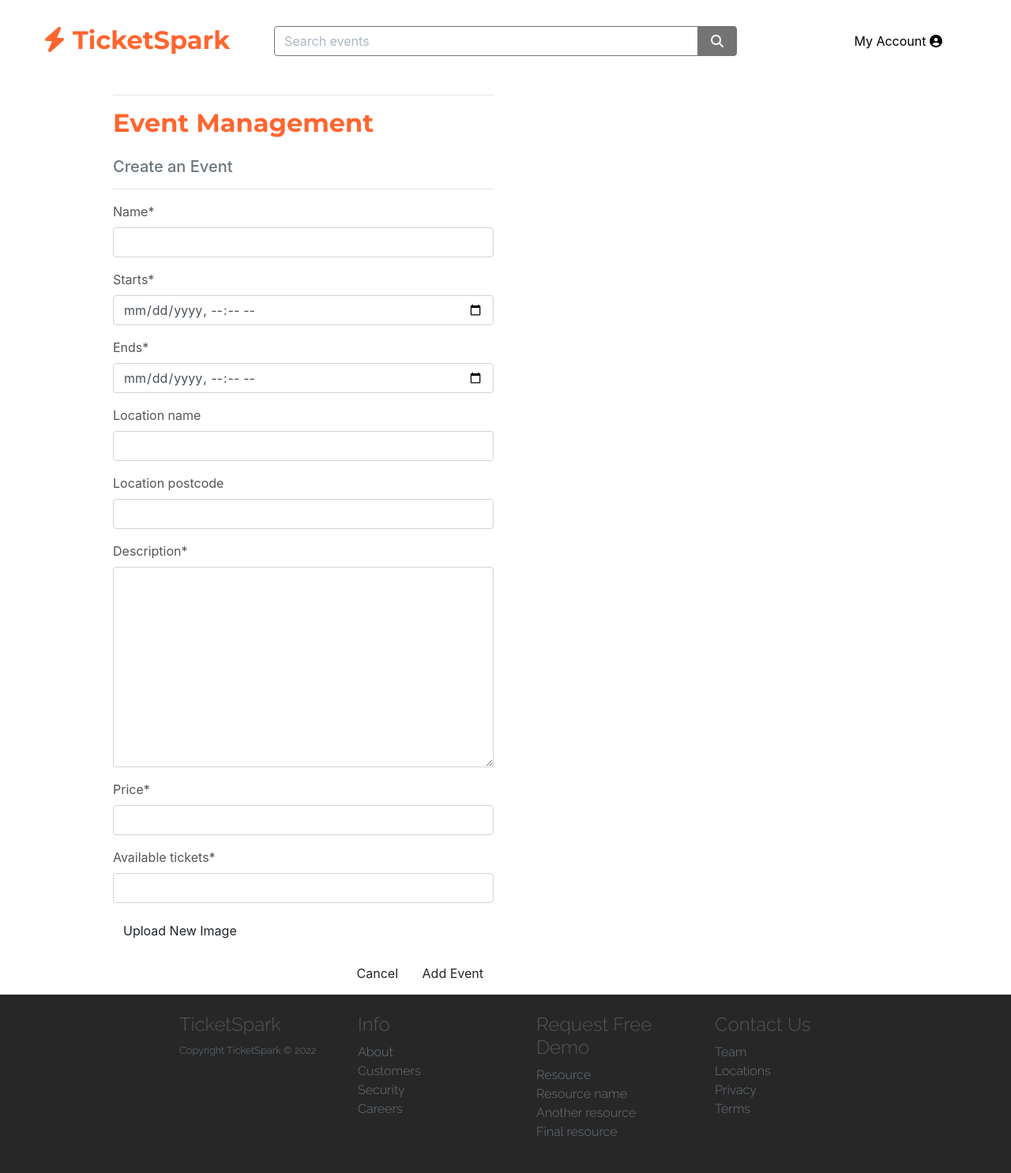
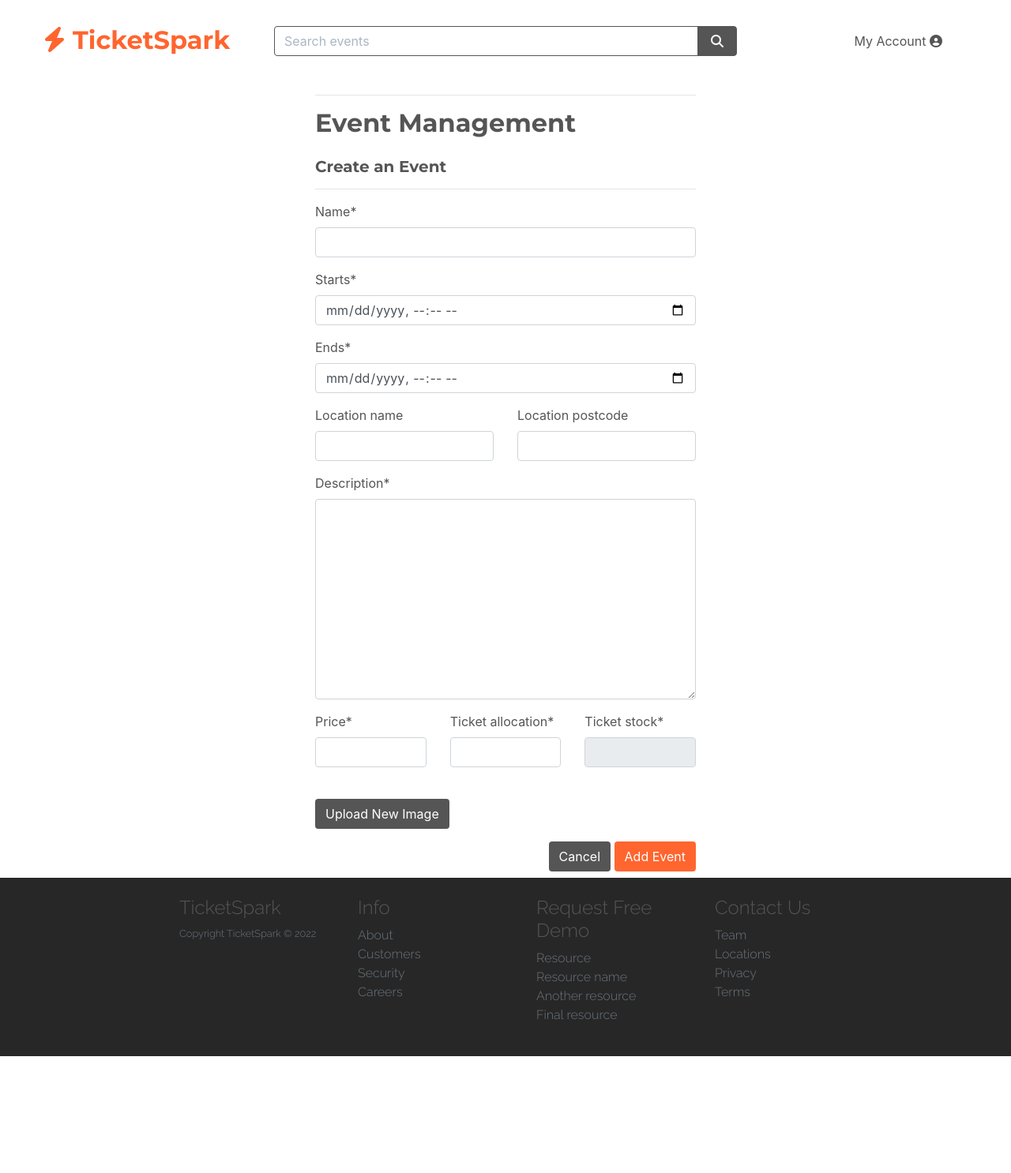
Before and after one commit to Code-Institute-Submissions/winterheartlee-ticket_admission_SepResub, a Django app: page /events/add/ in a window 1280 px wide. Shown: the whole page at 79% size. After the commit the page ends 1338 px from the top, so only its background shows below. Run offline with Django 3.2, Linux system fonts and the light colour scheme; the visitor is signed in with stand-in values (Sample User, id 1); parts of the project's set-up code (start-up, migrations or seed data) failed here and were passed over; some libraries are stand-ins or nearby versions.

Commit message:
add and edit event forms css improved

```diff
--- a/events/admin.py
+++ b/events/admin.py
@@ -1,7 +1,7 @@
 from django.contrib import admin
 from .models import Event
 
-# Register your models here.
+
 class EventAdmin(admin.ModelAdmin):
     list_display = (
         'name',
--- a/events/forms.py
+++ b/events/forms.py
@@ -10,8 +10,10 @@ class EventForm(forms.ModelForm):
         fields = '__all__'
 
     image = forms.ImageField(label='Image', required=False, widget=CustomClearableFileInput)
+    # using attrs to send type:datetime-local for HTML5 datetime picker
     starts = forms.DateTimeField(widget=forms.TextInput(attrs={'type': 'datetime-local'}))
     ends = forms.DateTimeField(widget=forms.TextInput(attrs={'type': 'datetime-local'}))
+    ticket_stock = forms.IntegerField(widget=forms.TextInput(attrs={"readonly": "readonly"}))
 
     def __init__(self, *args, **kwargs):
         super().__init__(*args, **kwargs)
--- a/events/models.py
+++ b/events/models.py
@@ -10,7 +10,8 @@ class Event(models.Model):
     location_postcode = models.CharField(max_length=8, null=True, blank=True)
     description = models.TextField()
     price = models.DecimalField(max_digits=6, decimal_places=2)
-    available_tickets = models.IntegerField()
+    ticket_allocation = models.IntegerField()
+    ticket_stock = models.IntegerField(blank=True)
     image = models.ImageField(null=True, blank=True)
 
     def __str__(self):
--- a/events/templates/events/add_event.html
+++ b/events/templates/events/add_event.html
@@ -2,31 +2,55 @@
 {% load static %}
 
 {% block content %}
-    <div class="overlay"></div>
     <div class="container">
-        <div class="row">
-            <div class="col-12 col-md-6">
+        <div class="row justify-content-center">
+            <div class="col-sm-12 col-md-12 col-lg-6">
                 <hr>
-                <h2 class="logo-font mb-4">Event Management</h2>
-                <h5 class="text-muted">Create an Event</h5>
+                <h2 class="logo-font text-grey mb-4">Event Management</h2>
+                <h5 class="logo-font text-grey">Create an Event</h5>
                 <hr>
             </div>
         </div>
-        <div class="row">
-            <div class="col-12 col-md-6">
+        <div class="row justify-content-center">
+            <div class="col-sm-12 col-md-12 col-lg-6">
                 <!-- enctype needed to submit image file -->
                 <form method="POST" action="{% url 'add_event' %}" class="form mb-2" enctype="multipart/form-data">
                     {% csrf_token %}
-                    {% for field in form %}
-                        {% if field.name != 'image' %}
-                            {{ field | as_crispy_field }}
-                        {% else %}
-                            {{ field }}
-                        {% endif %}
-                    {% endfor %}
+                    {{ form.name | as_crispy_field }}
+                    <div class="row">
+                        <div class="col">
+                            {{ form.starts | as_crispy_field }}
+                        </div>
+                        <div class="col">
+                            {{ form.ends | as_crispy_field }}
+                        </div>
+                    </div>
+                    <div class="row">
+                        <div class="col">
+                            {{ form.location_name | as_crispy_field }}
+                        </div>
+                        <div class="col">
+                            {{ form.location_postcode | as_crispy_field }}
+                        </div>
+                    </div>
+                    {{ form.description | as_crispy_field }}
+                    <div class="row">
+                        <div class="col">
+                            {{ form.price | as_crispy_field }}
+                        </div>
+                        <div class="col">
+                            {{ form.ticket_allocation | as_crispy_field }}
+                        </div>
+                        <div class="col">
+                            {{ form.ticket_stock | as_crispy_field }}
+                        </div>
+                    </div>
+                    <div class="mt-4">
+                        {{ form.image }}
+                    </div>
                     <div class="text-right">
-                        <a class="btn btn-outline-black rounded-0" href="{% url 'events' %}">Cancel</a>
-                        <button class="btn btn-black rounded-0" type="submit">Add Event</button>
+                        <a class="btn btn-grey rounded-3" href="{% url 'events' %}">Cancel</a>
+                        <button class="btn btn-orange rounded-3" type="submit">Add Event</button>
                     </div>
                 </form>
             </div>
--- a/events/templates/events/custom_widget_templates/custom_clearable_file_input.html
+++ b/events/templates/events/custom_widget_templates/custom_clearable_file_input.html
@@ -11,7 +11,7 @@
     {% endif %}<br>
     {{ widget.input_text }}
 {% endif %}
-<span class="btn btn-black rounded-0 btn-file">
+<span class="btn btn-grey rounded-3 btn-file">
     Upload New Image <input id="new-image" type="{{ widget.type }}" name="{{ widget.name }}"{% include "django/forms/widgets/attrs.html" %}>
 </span>
 <strong><p class="text-danger" id="filename"></p></strong>
--- a/events/templates/events/events.html
+++ b/events/templates/events/events.html
@@ -7,7 +7,7 @@
     <div class="container-fluid">
         <div class="row">
             <div class="col text-center mt-3">
-                <h2 class="logo-font">My Events</h2>
+                <h2 class="logo-font text-grey">My Events</h2>
                 <hr class="w-50 mb-1">
             </div>
         </div>
--- a/home/templates/home/index.html
+++ b/home/templates/home/index.html
@@ -9,12 +9,12 @@
     <!-- Tab links -->
     <div class="container container-100vh mt-5">
       <div class="tab text-center">
-        <button class="tablinks" onclick="openTab(event, 'Register')" id="defaultOpen"><strong>Register</strong></button>
+        <button class="tablinks" onclick="openTab(event, 'Welcome')" id="defaultOpen"><strong>Welcome</strong></button>
         <button class="tablinks" onclick="openTab(event, 'Features')"><strong>Features</strong></button>
         <button class="tablinks" onclick="openTab(event, 'Pricing')"><strong>Pricing</strong></button>
       </div>
       <!-- Tab content -->
-      <div id="Register" class="tabcontent row ">
+      <div id="Welcome" class="tabcontent row ">
         <div class="col-7 col-md-6 my-auto centered-element">
           <h1 class="display-4 callout-text">
             Sell your tickets with low fees and instant payment
--- a/static/css/base.css
+++ b/static/css/base.css
@@ -8,8 +8,6 @@ html {
 body {
     color: #555;
 }
-
-.full-height {}
 
 /* Makes Font Awesome icons consistent size and position (from Bulma) */
 .icon {
@@ -101,7 +99,17 @@ body {
 }
 
 .btn-grey {
-    background: #747474;
+    background: #555;
+    color: white;
+}
+
+.btn-black {
+    background: rgb(0, 0, 0);
+    color: white;
+}
+
+.btn-orange {
+    background: #FF652F;
     color: white;
 }
 
@@ -119,8 +127,12 @@ body {
     color: #000 !important;
 }
 
+.text-grey {
+    color: #555;
+}
+
 .border-grey {
-    border: 1px solid #747474 !important;
+    border: 1px solid #555 !important;
 }
 
 .footer-box {
@@ -132,6 +144,15 @@ body {
     width: 100%;
     height: 30vh;
     object-fit: cover;
+    border-style: solid;
+    border-width: 1px;
+    border-color: #555;
+}
+
+.buy-ticket-card {
+
+    background-color: #555;
+
 }
 
 .bag-image {
--- a/templates/base.html
+++ b/templates/base.html
@@ -77,8 +77,8 @@
                         <ul class="navbar-nav ml-auto mr-0 ">
                             {% if request.user.is_authenticated %}
                             <li class="nav-item list-inline-item dropdown">
-                                <a class="nav-link text-black ml-4 " href="#" id="my-account" data-toggle="dropdown" aria-haspopup="true" aria-expanded="false">
-                                    My Account <i class="fas fa-user-circle"></i>
+                                <a class="nav-link ml-4" href="#" id="my-account" data-toggle="dropdown" aria-haspopup="true" aria-expanded="false">
+                                    <span class="text-grey">My Account </span><i class="fas fa-user-circle text-grey"></i>
                                 </a>
                                 <div class="dropdown-menu border-0" aria-labelledby="user-options">
                                     <a href="{% url 'profile' %}" class="dropdown-item">Profile</a>
@@ -89,7 +89,7 @@
                             </li>
                             {% else %}
                             <li class="nav-item">
-                                <a class="nav-link text-black ml-4" href="{% url 'account_login' %}" id="login-link">
+                                <a class="nav-link text-grey ml-4" href="{% url 'account_login' %}" id="login-link">
                                     Login <i class="fas fa-user-circle"></i>
                                 </a>
                             </li>
@@ -116,17 +116,17 @@
         <div class="row d-block d-lg-none">
             <li class="list-inline-item" >
                 <a href="{% url 'home' %}" class="nav-link">
-                    <h5 class="logo-font my-2 ml-2"><i class="fa-solid fa-bolt"> </i> TicketSpark</h5>
+                    <h4 class="logo-font my-2 ml-2"><i class="fa-solid fa-bolt"> </i> TicketSpark</h4>
                 </a>
             </li>
             <li class="list-inline-item" style="float: right;">
-                <a class="nav-link" href="#" id="mobile-search" data-toggle="dropdown"
+                <a class="nav-link text-grey" href="#" id="mobile-search" data-toggle="dropdown"
                     aria-haspopup="true" aria-expanded="false">
-                    <div class="my-2 mr-2">
-                        <div><i class="fas fa-search fa-lg"></i></div>
+                    <div class="my-2 mr-2 ml-4">
+                        <h4><i class="fas fa-search"></i></h4>
                     </div>
                 </a>
-                <div class="dropdown-menu border-0 w-100 p-3 rounded-0 my-0" aria-labelledby="mobile-search">
+                <div class="dropdown-menu border-0 w-100 p-3 rounded-0 my-0 text-grey" aria-labelledby="mobile-search">
                     <form class="form" method="GET" action="{% url 'events' %}">
                         <div class="input-group w-100">
                             <input class="form-control border-grey rounded-2" type="text" name="q"
@@ -147,7 +147,7 @@
                 <a class="nav-link d-block d-lg-none" href="#" id="user-options" data-toggle="dropdown"
                     aria-haspopup="true" aria-expanded="false">
                     <div class="my-2 ml-2">
-                        <div><i class="fas fa-user-circle"></i></div>
+                        <h4><i class="fas fa-user-circle text-grey"></i></h4>
                     </div>
                 </a>
                 <div class="dropdown-menu border-0" aria-labelledby="user-options">
@@ -178,6 +178,7 @@
                     </div>
                 </a>
             </li>
+            <hr class="mt-0 mb-0">
         </div>
     </header>
 
```
Also changed, not shown: events/templates/events/edit_event.html (+40 -17 lines), events/templates/events/event_detail.html (+26 -25 lines), events/migrations/0006_auto_20220409_1732.py (added), events/migrations/0007_alter_event_ticket_availability.py (added), events/migrations/0008_rename_ticket_availability_event_ticket_stock.py (added).
